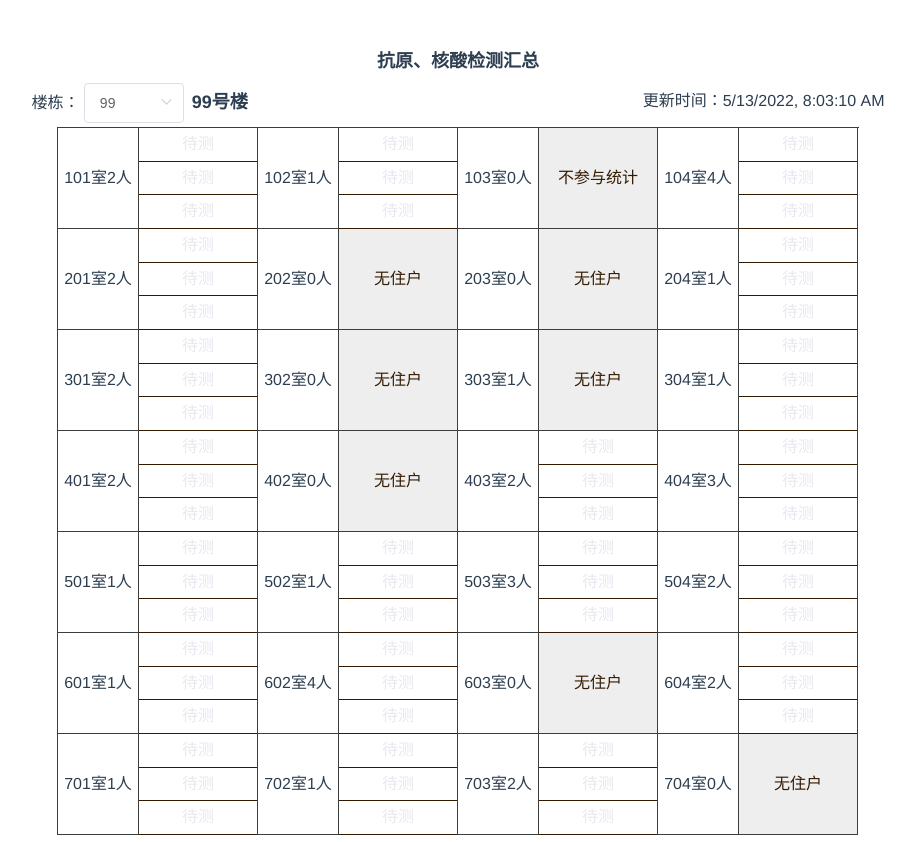
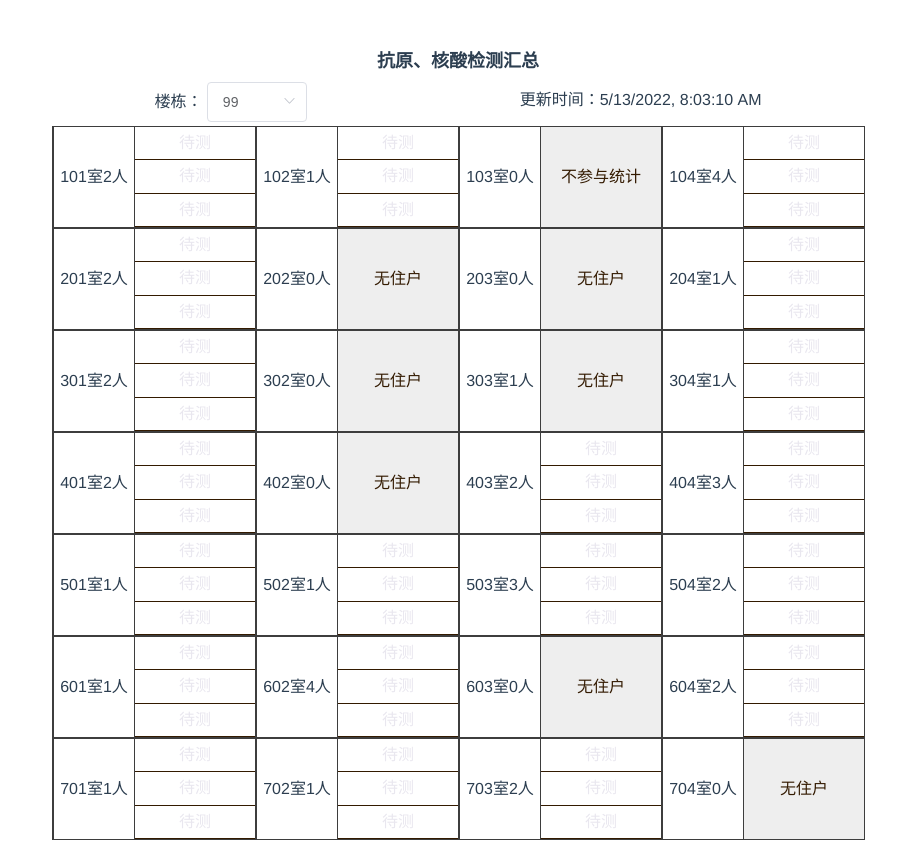
Before and after one commit to bysking/chart-26, a Vue app: page / in a window 1280 px wide. Shown: the top 842 px of the page, without its empty margins (182-1097 px from the left). Built offline with nearby package versions, Linux system fonts and the light colour scheme.

Commit message:
update: 支持宽度自适应

```diff
--- a/src/App.vue
+++ b/src/App.vue
@@ -22,7 +22,9 @@ export default {
   -moz-osx-font-smoothing: grayscale;
   text-align: center;
   color: #2c3e50;
-  margin: 8px;
-  min-width: 820px;
+  width: 100vw;
+  min-width: 416px;
+  max-width: 812px;
+  margin: auto;
 }
 </style>
--- a/src/components/HelloWorld.vue
+++ b/src/components/HelloWorld.vue
@@ -29,14 +29,14 @@
             >
             </el-option>
           </el-select>
-          <div class="title-wrap" style="margin-left: 8px">
-            {{ pageConfig.id }}号楼
         </div>
+        <div style="padding-bottom: 8px; margin-left: 8px">
+          更新时间：{{ dateStr }}
         </div>
-        <div style="padding-bottom: 8px">更新时间：{{ dateStr }}</div>
       </div>
 
       <div class="hello">
+        <div class="border-top">
           <div
             class="house-item"
             v-for="(house, houseIndex) in houseList"
@@ -183,6 +183,7 @@
             <div class="empty-view" v-else-if="house.type === 'no'">
               <div class="house-info-empty">
                 {{ "无住户" }}
+              </div>
             </div>
           </div>
         </div>
@@ -498,15 +499,13 @@ export default {
 <!-- Add "scoped" attribute to limit CSS to this component only -->
 <style scoped>
 .house-item {
-  /* border: 1px solid #3d3d3d; */
-  width: 200px;
+  border: 1px solid #3d3d3d;
   display: flex;
   align-items: stretch;
 }
 
 .house-item-left {
   border-right: 1px solid #3d3d3d;
-  border-bottom: 1px solid #3d3d3d;
   width: 80px;
   flex-shrink: 0;
 }
@@ -514,7 +513,6 @@ export default {
   display: flex;
   width: 120px;
   flex-direction: column;
-  border-right: 1px solid #3d3d3d;
 }
 
 .cout-item {
@@ -560,21 +558,24 @@ export default {
 }
 
 .empty-view {
-  width: 121px;
+  width: 120px;
   line-height: 100px;
   background-color: #eeeeee;
   color: #331a00;
-  border-right: 1px solid #3d3d3d;
-  border-bottom: 1px solid #3d3d3d;
 }
 
 .hello {
   margin: auto;
   display: flex;
-  width: 801px;
+  width: 100%;
   flex-wrap: wrap;
   border-left: 1px solid #3d3d3d;
-  border-top: 1px solid #3d3d3d;
+}
+
+.hello .border-top {
+  display: flex;
+  width: 100%;
+  flex-wrap: wrap;
 }
 
 .container {
@@ -616,7 +617,6 @@ export default {
   align-items: center;
   margin-bottom: 4px;
   justify-content: space-around;
-  min-width: 700px;
 }
 
 .title-container {
@@ -645,4 +645,9 @@ export default {
   position: absolute;
   width: 100%;
 }
+
+.bottom-area .el-button {
+  margin-left: 2px;
+  padding: 6px 12px;
+}
 </style>
```
Lines whose indentation alone changed are shown as unchanged.
